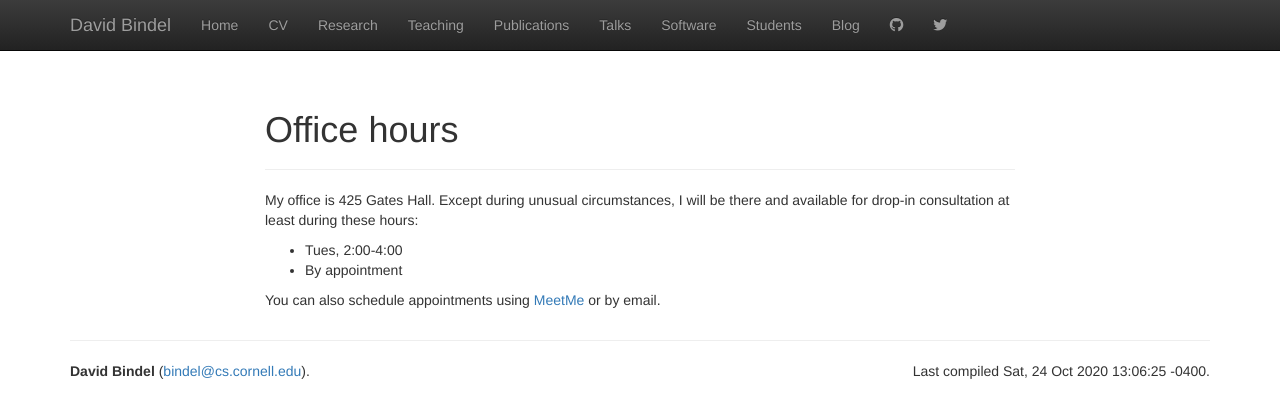
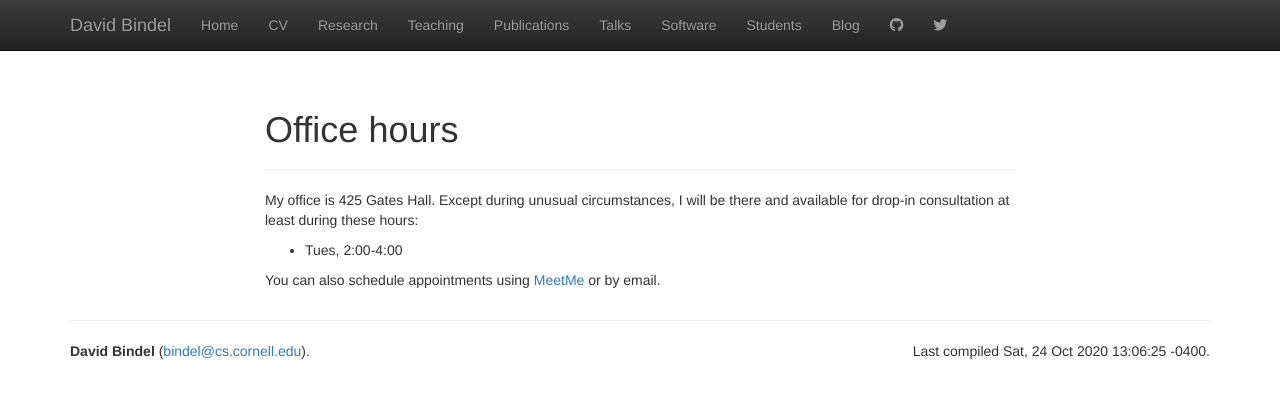
Before and after one commit to dbindel/cornell_web, a Jekyll site: the page built from hours.html, in a window 1280 px wide. Shown: the top 418 px of the page. Built offline with Jekyll 4.4.1, drawn with Linux system fonts in a browser that asks for light colours; nearby versions of some CDN libraries.

Commit message:
Switch OH note.

```diff
--- a/_data/hours.yml
+++ b/_data/hours.yml
@@ -1,2 +1 @@
 - Tues, 2:00-4:00
-- By appointment
```
